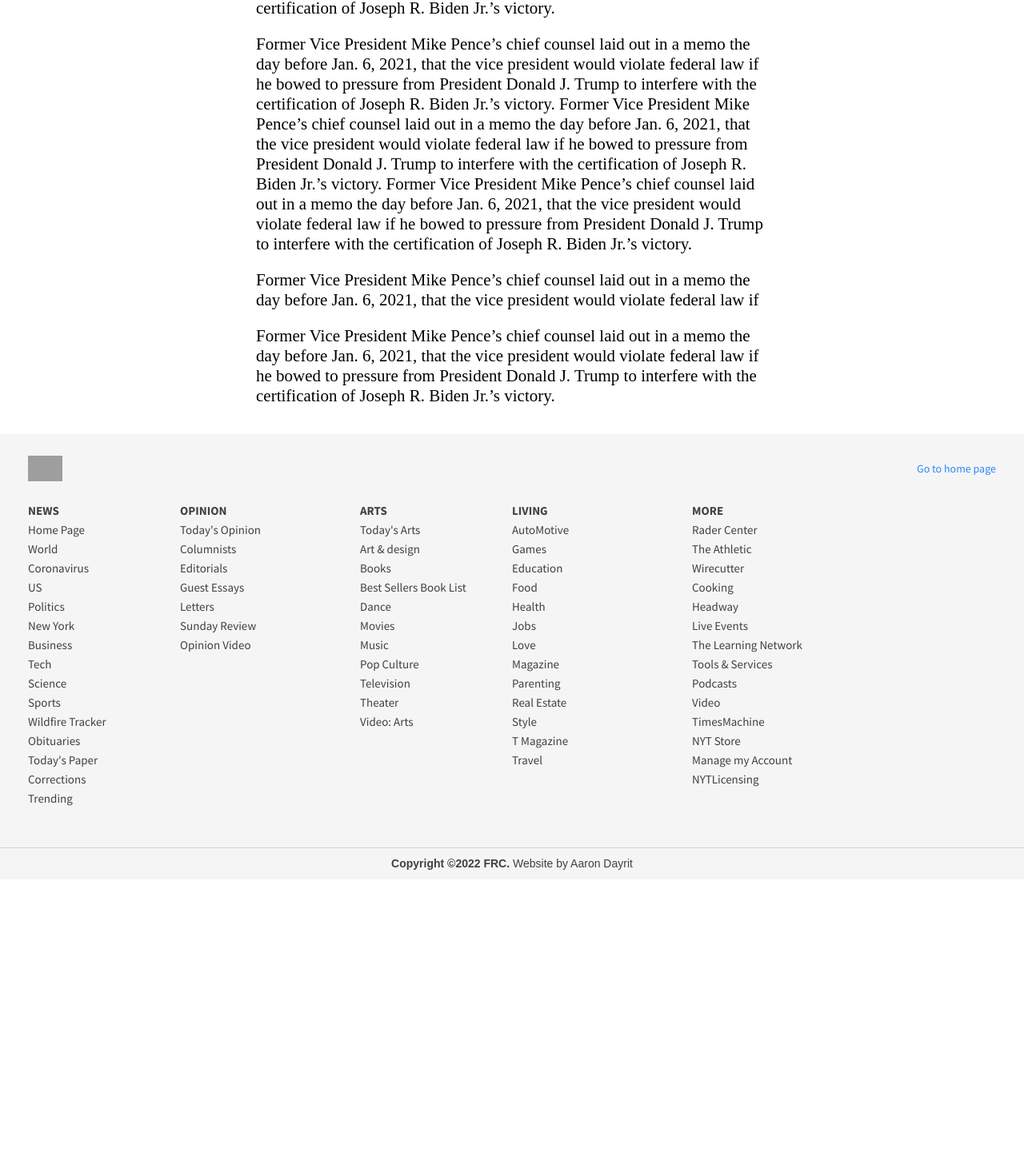
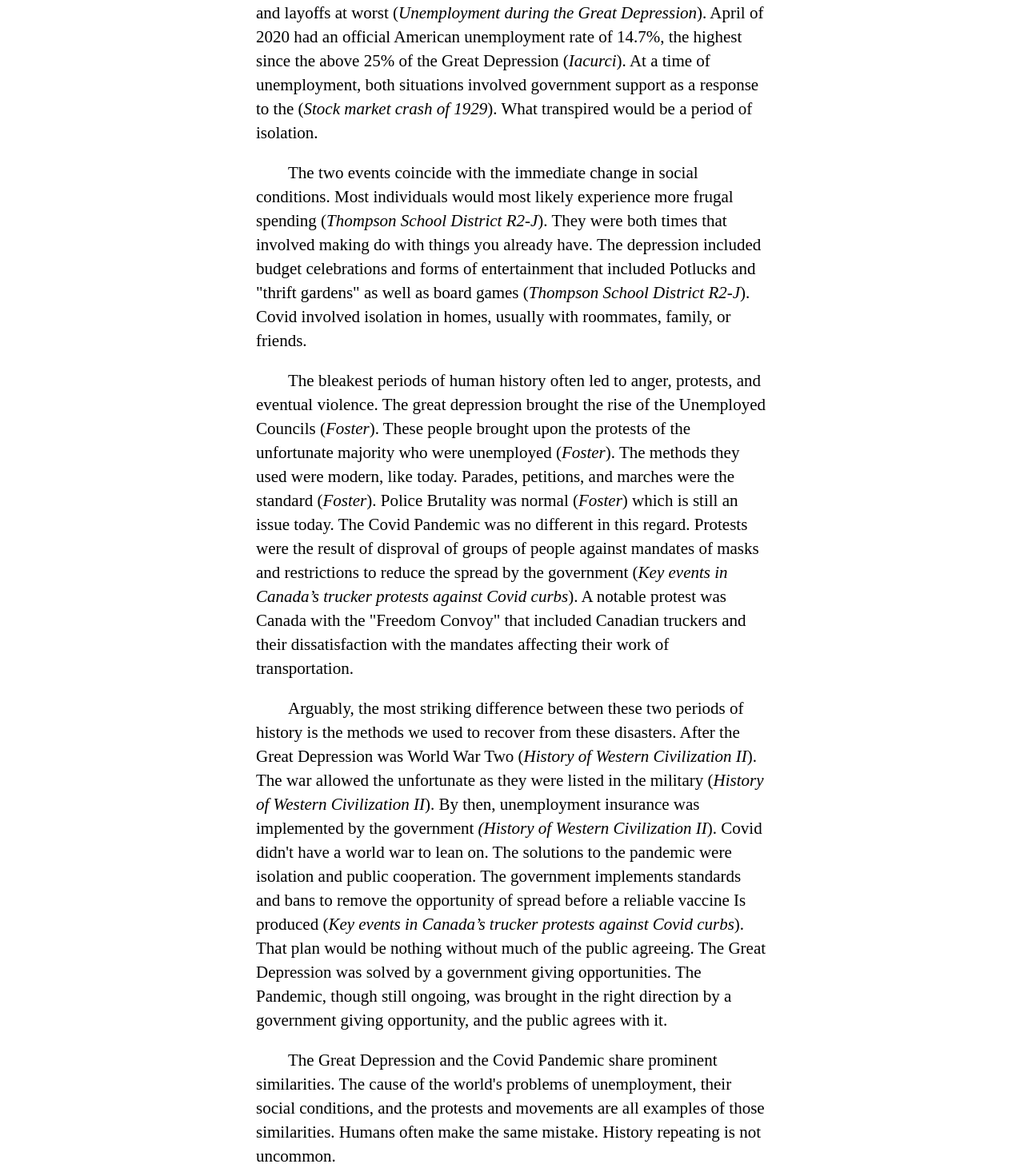
Before and after one commit to AaronDayrit/article, a React (Create React App) app: page / in a window 1280 px wide. Shown: the part 1409-2870 px from the top of the page at 80% size. Before the commit the page ends 2509 px from the top, so only its background shows below. Built offline with nearby package versions, Linux system fonts and the light colour scheme; grey boxes are pictures that could not be loaded.

Commit message:
finished design

```diff
--- a/src/style/base.css
+++ b/src/style/base.css
@@ -2,7 +2,7 @@
 @import url('https://fonts.googleapis.com/css2?family=Lora:ital,wght@0,400;0,500;0,600;0,700;1,400;1,500;1,600;1,700&family=Source+Sans+Pro:ital,wght@0,200;0,300;0,400;0,600;0,700;0,900;1,200;1,300;1,400;1,600;1,700;1,900&display=swap');
 
 
-*{
+    *{
     margin: 0;
     padding: 0%;
     border: 0;
--- a/src/style/index.css
+++ b/src/style/index.css
@@ -91,6 +91,7 @@
     font-family: 'lora, serif';
     margin-top: 25px;
     line-height: 22px;
+    text-align: center;
     font-size: 17px;
     color: rgb(122, 122, 122);
 }
@@ -137,10 +138,37 @@
 }
 
 .par-container p{
-    line-height: 25px;
+    text-indent: 40px;
+    line-height: 30px;
     font-size: 21px;
     font-family: 'lora, serif';
     font-weight:500;
+}
+
+.par-container p span{
+    font-size: 21px;
+    font-style: italic;
+    font-family: 'lora, serif';
+}
+
+/*-------------------------------------
+    Work cited
+---------------------------------------*/
+
+/* <div className="work-cited">
+<div className="citation">
+    <p className="title">Effects of the Great Depression - Thompson School District R2-J</p>
+    <p className="link">https://www.thompsonschools.org/cms/lib/CO01900772/Centricity/Domain/3627/Effects%20of%20the%20Great%20Depression.pdf. </p>
+</div>
+</div> */
+
+.citation{
+    width: 100%;
+    padding: 20px;
+}
+
+.citation div{
+    width: 00px;
 }
 
 /*------------------------------------------
--- a/src/views/Article.js
+++ b/src/views/Article.js
@@ -21,7 +21,7 @@ function Article() {
                     </div>
 
                     <img src="https://www.econlib.org/wp-content/uploads/2018/04/Great-Depression.jpeg" />
-                    <p class="caption">Vice President Mike Pence officiated on Jan. 6, 2021, at a joint session of Congress convened to count the Electoral College votes.Credit...Erin Schaff/The New York Times</p>
+                    <p class="caption">Image source: unplash.com</p>
                 </div>
 
                 <div className="profile-container">
@@ -30,42 +30,59 @@ function Article() {
                 </div>
 
                 <div className="par-container">
-
                     <p>
                         The Great Depression is a point in time when humanity suffered from the worst economic downturn in history. The
                         point that impacted the daily lives of people across the street, beyond the oceans. No one was excluded. Recently
                         there was another disaster to this scale. Covid-19 affects all aspects of our lives. With our own two eyes, we saw
                         the causalities and the conditions of the natural flow of society. Has history repeated itself yet again? With what
                         we've experienced with Covid-19, have we experienced another Great Depression?
-                        certification of Joseph R. Biden Jr.’s victory.
                     </p>
+
                     <p>
-                        Former Vice President Mike Pence’s chief counsel laid out in a memo the day before Jan. 6, 2021, that the vice
-                        president would violate federal law if he bowed to pressure from President Donald J. Trump to interfere with the
-                        certification of Joseph R. Biden Jr.’s victory.
+                        The reduction of gross domestic product started the rippling effect in the workforce of both time periods. Work
+                        would have reduced hours at best and layoffs at worst (<span>Unemployment during the Great Depression</span>). April of 2020 had
+                        an official American unemployment rate of 14.7%, the highest since the above 25% of the Great Depression (<span>Iacurci</span>).
+                        At a time of unemployment, both situations involved government support as a response to the (<span>Stock market crash of 1929</span>).
+                        What transpired would be a period of isolation.
                     </p>
+
                     <p>
-                        Former Vice President Mike Pence’s chief counsel laid out in a memo the day before Jan. 6, 2021, that the vice
-                        president would violate federal law if he bowed to pressure from President Donald J. Trump to interfere with the
-                        certification of Joseph R. Biden Jr.’s victory.
-                        Former Vice President Mike Pence’s chief counsel laid out in a memo the day before Jan. 6, 2021, that the vice
-                        president would violate federal law if he bowed to pressure from President Donald J. Trump to interfere with the
-                        certification of Joseph R. Biden Jr.’s victory.
-                        Former Vice President Mike Pence’s chief counsel laid out in a memo the day before Jan. 6, 2021, that the vice
-                        president would violate federal law if he bowed to pressure from President Donald J. Trump to interfere with the
-                        certification of Joseph R. Biden Jr.’s victory.
+                        The two events coincide with the immediate change in social conditions. Most individuals would most likely
+                        experience more frugal spending (<span>Thompson School District R2-J</span>). They were both times that involved making do with
+                        things you already have. The depression included budget celebrations and forms of entertainment that included
+                        Potlucks and "thrift gardens" as well as board games (<span>Thompson School District R2-J</span>). Covid involved isolation in
+                        homes, usually with roommates, family, or friends.
                     </p>
+
                     <p>
-                        Former Vice President Mike Pence’s chief counsel laid out in a memo the day before Jan. 6, 2021, that the vice
-                        president would violate federal law if
+                        The bleakest periods of human history often led to anger, protests, and eventual violence. The great depression
+                        brought the rise of the Unemployed Councils (<span>Foster</span>). These people brought upon the protests of the unfortunate
+                        majority who were unemployed (<span>Foster</span>). The methods they used were modern, like today. Parades, petitions, and
+                        marches were the standard (<span>Foster</span>). Police Brutality was normal (<span>Foster</span>) which is still an issue today. The Covid
+                        Pandemic was no different in this regard. Protests were the result of disproval of groups of people against mandates
+                        of masks and restrictions to reduce the spread by the government (<span>Key events in Canada’s trucker protests against
+                        Covid curbs</span>). A notable protest was Canada with the "Freedom Convoy" that included Canadian truckers and their
+                        dissatisfaction with the mandates affecting their work of transportation.
                     </p>
+
                     <p>
-                        Former Vice President Mike Pence’s chief counsel laid out in a memo the day before Jan. 6, 2021, that the vice
-                        president would violate federal law if he bowed to pressure from President Donald J. Trump to interfere with the
-                        certification of Joseph R. Biden Jr.’s victory.
+                        Arguably, the most striking difference between these two periods of history is the methods we used to recover from
+                        these disasters. After the Great Depression was World War Two (<span>History of Western Civilization II</span>). The war allowed
+                        the unfortunate as they were listed in the military (<span>History of Western Civilization II</span>). By then, unemployment
+                        insurance was implemented by the government <span>(History of Western Civilization II</span>). Covid didn't have a world war to
+                        lean on. The solutions to the pandemic were isolation and public cooperation. The government implements standards
+                        and bans to remove the opportunity of spread before a reliable vaccine Is produced (<span>Key events in Canada’s trucker
+                        protests against Covid curbs</span>). That plan would be nothing without much of the public agreeing. The Great Depression
+                        was solved by a government giving opportunities. The Pandemic, though still ongoing, was brought in the right
+                        direction by a government giving opportunity, and the public agrees with it.
+                    </p>
+
+                    <p>
+                        The Great Depression and the Covid Pandemic share prominent similarities. The cause of the world's problems of
+                        unemployment, their social conditions, and the protests and movements are all examples of those similarities. Humans
+                        often make the same mistake. History repeating is not uncommon.
                     </p>
                 </div>
-
 
             </div>
         </div>
```
Also changed, not shown: src/views/test.html (+45 -6 lines).
